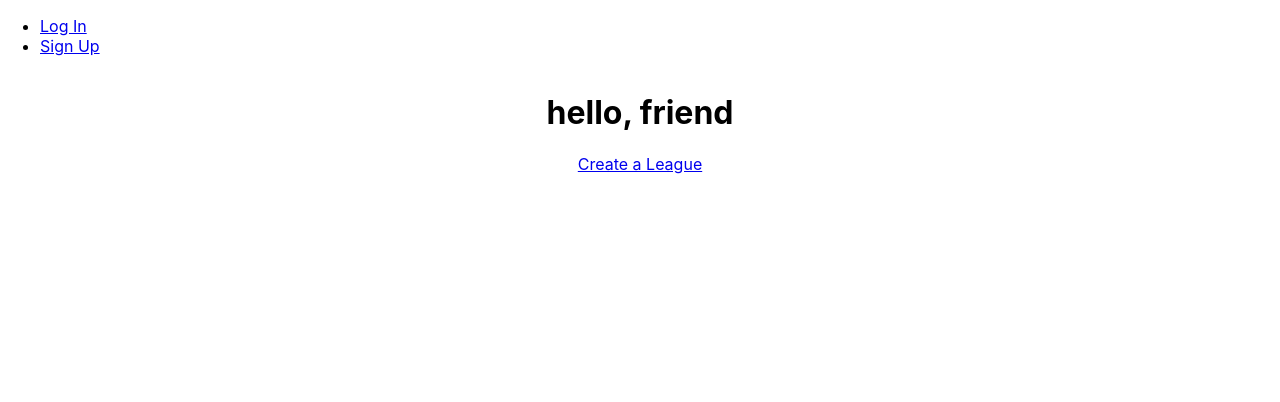
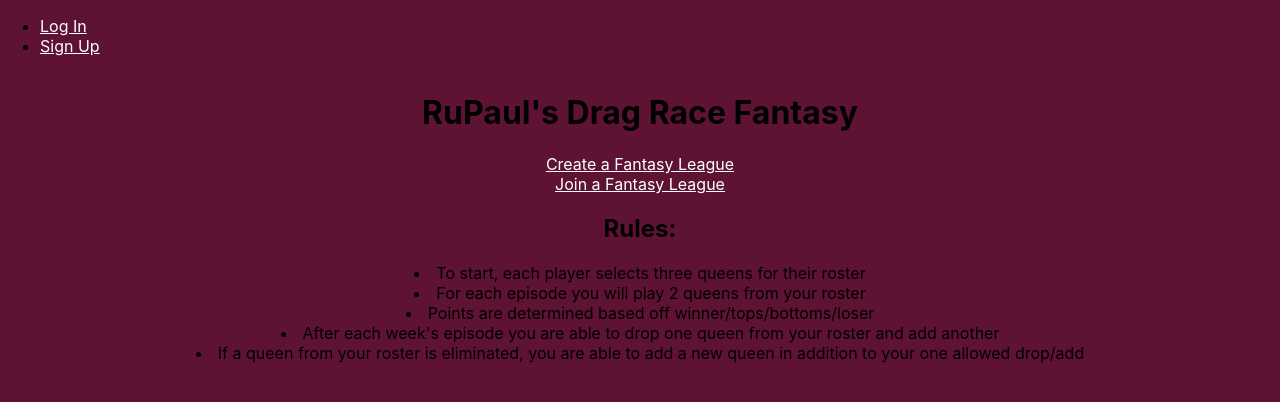
Before and after one commit to hbarrons/rpdrFantasy-react-frontend, a React (Create React App) app: page / in a window 1280 px wide. Shown: the top 402 px of the page. Built offline with nearby package versions, Linux system fonts and the light colour scheme; no server answers.

Commit message:
add and stub up rules component

```diff
--- a/src/App.jsx
+++ b/src/App.jsx
@@ -8,6 +8,7 @@
 import ChangePassword from './pages/ChangePassword/ChangePassword'
 import * as authService from './services/authService'
 import CreateLeague from './pages/CreateLeague/CreateLeague'
+import JoinLeague from './pages/JoinLeague/JoineLeague'
 
 const App = () => {
   const [user, setUser] = useState(authService.getUser())
@@ -37,6 +38,7 @@
           element={<Login handleSignupOrLogin={handleSignupOrLogin} />}
         />
         <Route path="/createleague" element={<CreateLeague user={user}/>}/>
+        <Route path="/joinleague" element={<JoinLeague user={user}/>}/>
         <Route
           path="/profiles"
           element={user ? <Profiles /> : <Navigate to="/login" />}
--- /dev/null
+++ b/src/components/Rules/Rules.jsx
@@ -0,0 +1,16 @@
+
+
+const Rules = (props) => {
+  return (
+    <>
+      <h2>Rules:</h2>
+      <li>To start, each player selects three queens for their roster</li>
+      <li>For each episode you will play 2 queens from your roster</li>
+      <li>Points are determined based off winner/tops/bottoms/loser</li>
+      <li>After each week's episode you are able to drop one queen from your roster and add another</li>
+      <li>If a queen from your roster is eliminated, you are able to add a new queen in addition to your one allowed drop/add</li>
+    </>
+   );
+}
+
+export default Rules;
--- a/src/index.css
+++ b/src/index.css
@@ -5,9 +5,14 @@
     sans-serif;
   -webkit-font-smoothing: antialiased;
   -moz-osx-font-smoothing: grayscale;
+  background-color: #5E1334;
 }
 
 code {
   font-family: source-code-pro, Menlo, Monaco, Consolas, 'Courier New',
     monospace;
 }
+
+a {
+  color: white;
+}
--- /dev/null
+++ b/src/pages/JoinLeague/JoineLeague.jsx
@@ -0,0 +1,11 @@
+
+
+const JoinLeague = (props) => {
+  return (
+    <>
+      <h1>Join a League</h1>
+    </>
+   );
+}
+
+export default JoinLeague;
--- a/src/pages/Landing/Landing.jsx
+++ b/src/pages/Landing/Landing.jsx
@@ -1,11 +1,14 @@
 import styles from './Landing.module.css'
 import { Link } from 'react-router-dom'
+import Rules from '../../components/Rules/Rules'
 
 const Landing = ({ user }) => {
   return (
     <main className={styles.container}>
-      <h1>hello, {user ? user.name : 'friend'}</h1>
-      <Link to="/createleague" >Create a League</Link>
+      <h1>RuPaul's Drag Race Fantasy</h1>
+      <Link to="/createleague" >Create a Fantasy League</Link>
+      <Link to="/joinleague" >Join a Fantasy League</Link>
+      <Rules />
     </main>
   )
 }
```
